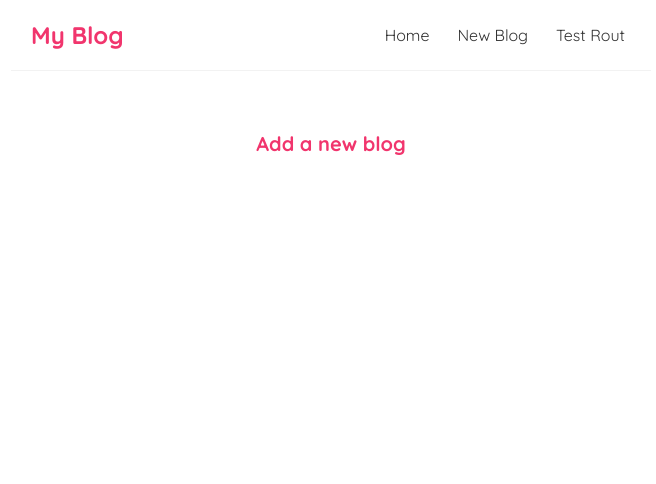
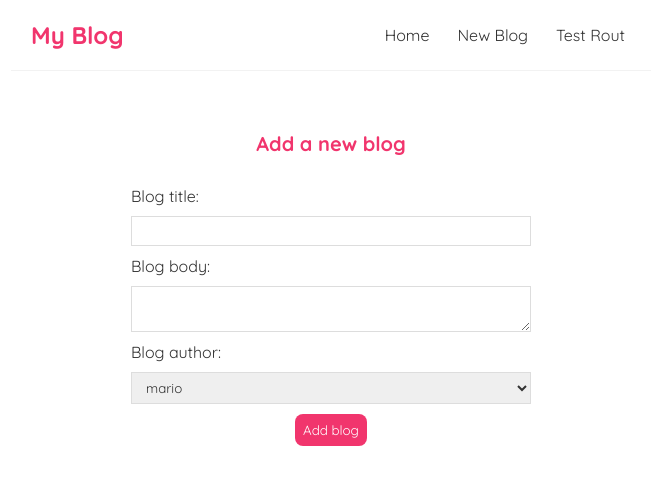
Before and after one commit to naveendray/personal-blog, a React (Create React App) app: page /create in a window 1280 px wide. Shown: the top 484 px of the page, without its empty margins (309-965 px from the left). Built offline with nearby package versions, Linux system fonts and the light colour scheme.

Commit message:
stage-29- complete post request to json server

```diff
--- a/src/Create.js
+++ b/src/Create.js
@@ -1,7 +1,54 @@
+import { useState } from "react";
+
 const Create = () => {
+
+    const [title, setTitle] = useState('');
+    const [body, setBody] = useState('');
+    const [author, setAuthor] = useState('');
+    const [isLoading, setIsLoading] = useState(false);
+
+    const handleSubmit = (e) => {
+        e.preventDefault();
+        setIsLoading(true);
+        const blog = {title,body,author}
+        fetch('http://localhost:8000/blogs', {
+            method: 'POST',
+            headers: {"Content-Type": "application/json"},
+            body: JSON.stringify(blog)
+        }).then(() => {
+            console.log("new blog added");
+            setIsLoading(false);
+        })
+    }
+
     return (
         <div className="create">
             <h2>Add a new blog</h2>
+            <form onSubmit={handleSubmit}>
+                <label >Blog title: </label>
+                <input
+                    type="text"
+                    required
+                    value={title}
+                    onChange={(e) => setTitle(e.target.value)}
+                />
+                <label >Blog body: </label>
+                <textarea
+                    required
+                    value={body}
+                    onChange={(e) => setBody(e.target.value)}
+                ></textarea>
+                <label>Blog author: </label>
+                <select
+                    value={author}
+                    onChange={(e) => setAuthor(e.target.value)}
+                >
+                    <option value="mario">mario</option>
+                    <option value="john">john</option>
+                </select >
+                {!isLoading && <button>Add blog</button>}
+                {isLoading && <button>Adding blog</button>}
+            </form>
         </div>
      );
 }
```
